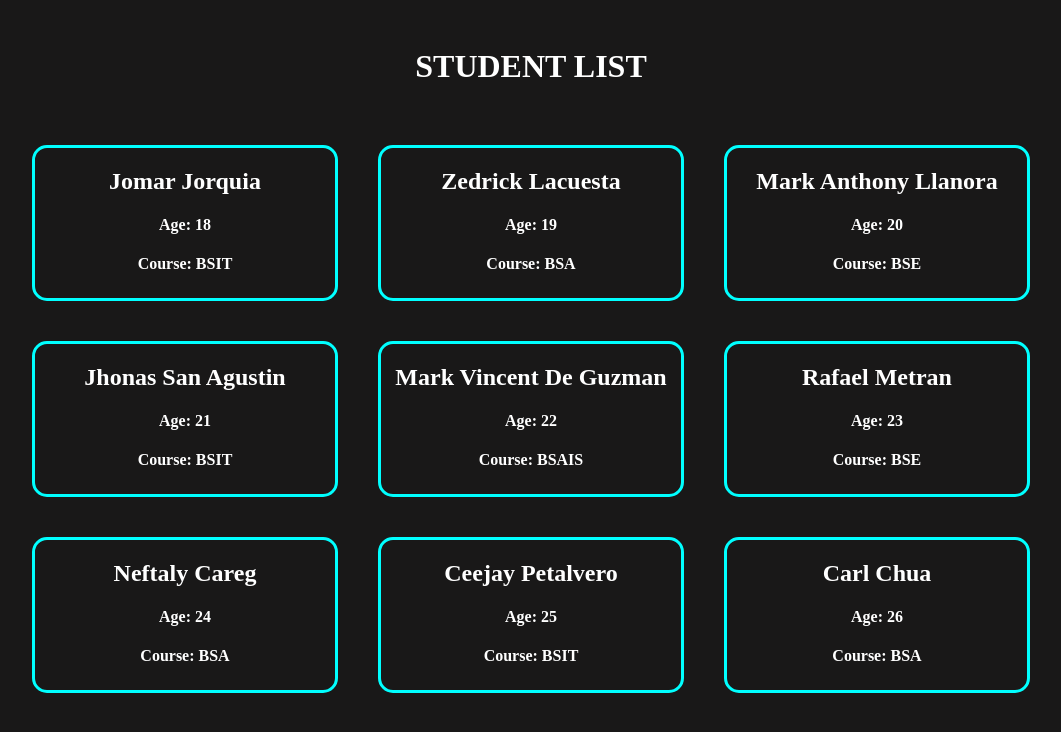
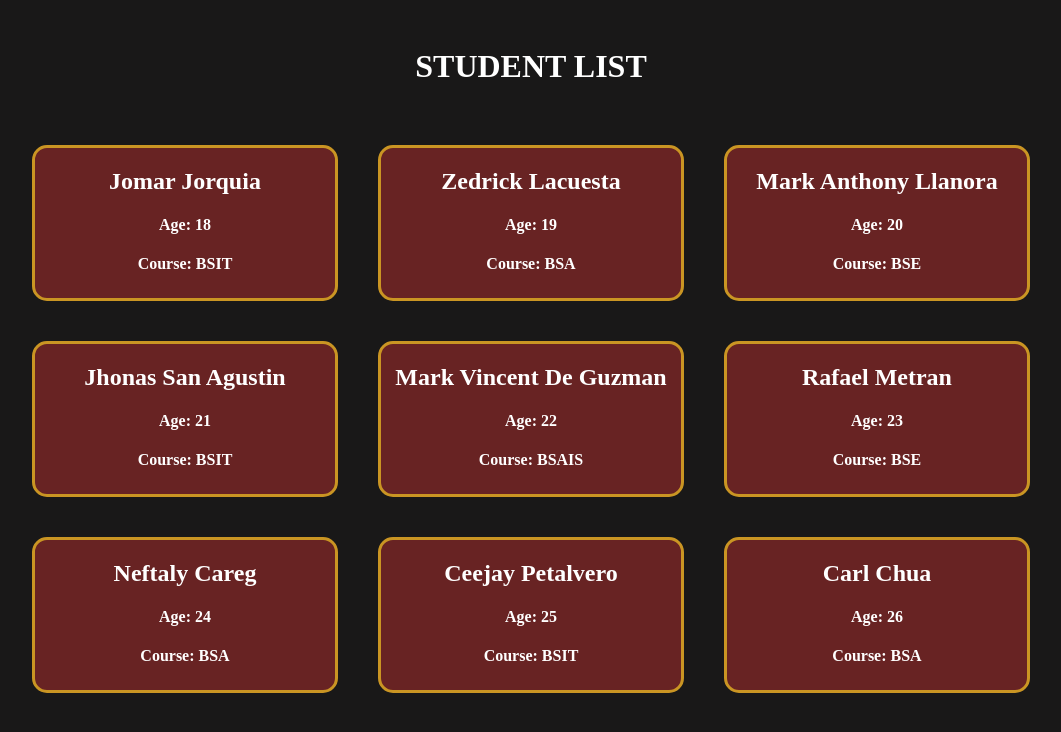
Before and after one commit to jnl06/quiz3-django, a Django app: page / in a window 1280 px wide. Shown: the top 732 px of the page, without its empty margins (109-1170 px from the left). Run offline with Django 5.2, Linux system fonts and the light colour scheme.

Commit message:
Add files via upload

```diff
--- a/main/templates/main/home.html
+++ b/main/templates/main/home.html
@@ -34,8 +34,8 @@
             margin: 20px;
             border: solid;
             border-radius: 15px;
-            border-color: aqua;
-
+            border-color: rgb(202, 149, 35);
+            background-color: rgb(104, 35, 35);
         }
     </style>
 </head>
```
